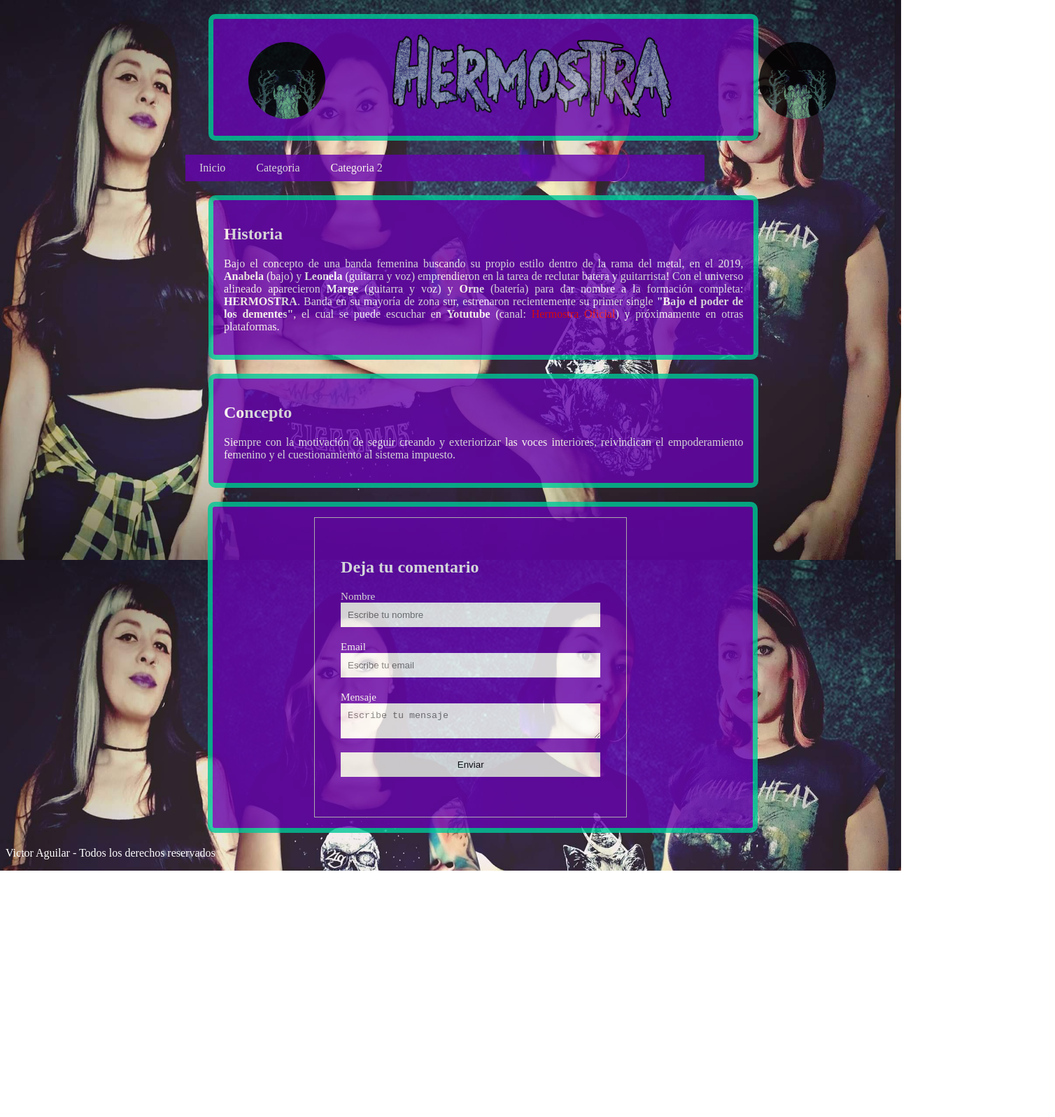
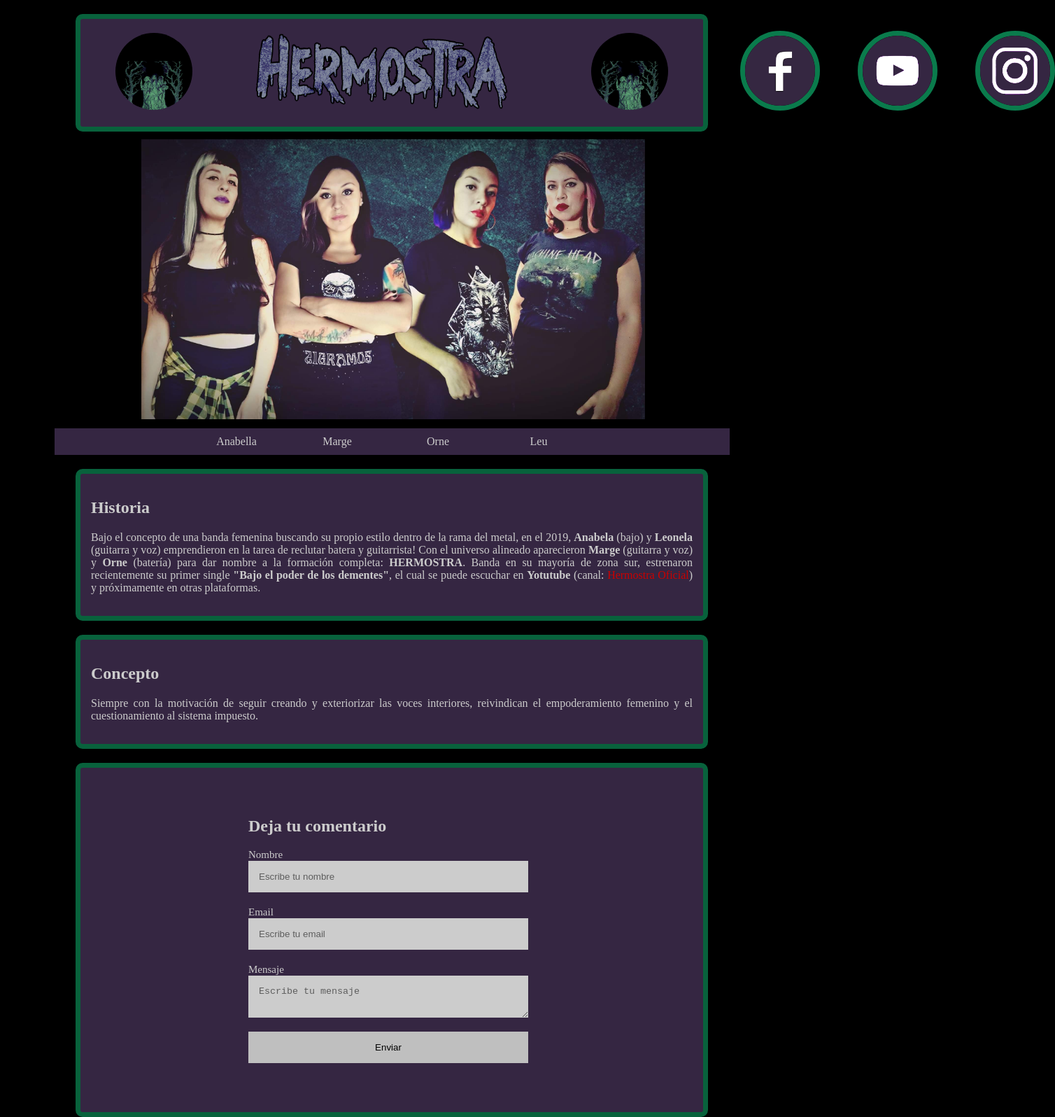
Before and after one commit to Hermostra/hermostra.github.io, a plain HTML site: page index.html in a window 1280 px wide. Shown: the top 1596 px of the page at 70% size, 1508 px wide, since content can reach past the window. Before the commit the page ends 1244 px from the top, so only its background shows below. Drawn offline with Linux system fonts and the light colour scheme; files whose address does not match are found by name.

Commit message:
Nueva Web

```diff
--- a/css/estilos.css
+++ b/css/estilos.css
@@ -1,24 +1,46 @@
 body {
-	background-image:url(C:/Users/admin/Desktop/HTML/Ejercicio%20con%20CSS%20-%20Hermostra/Imagenes/fondo.jpg);
-	background-repeat:no-repeat;
-	background-attachment:fixed;
-	background-size:100% 100%;
-	color:#FFF;
-	width:100%;
+	background-color:black;
+	background-repeat:repeat-y;
+	background-position:center 0;
+	background-attachment: fixed;
+	height:100%;
+}
+
+.foto {
+	height: 400px;
+	width:auto;
+	position:relative;
+	bottom: 9px;
+	left: -160px;
+
 }
 
 h1 {
 	color:#FFF;
 }
 
-div {
-	width:58%;
-	background:#6603AF;
-	opacity:0.8;
-	color: #FFF;
-	margin:20px 50px;
-	padding:15px;
-	border:7px solid #00C899;
+a .facebook {
+	border-radius:60px;
+	position:relative;
+	left:1050px;
+	top: -450px;
+	border:7px solid #0A7B4C;
+}
+
+a .youtube {
+	border-radius:60px;
+	position:relative;
+	left: 1100px;
+	top: -450px;
+	border:7px solid #0A7B4C;
+}
+
+a .instagram {
+	border-radius:60px;
+	position:relative;
+	left: 1150px;
+	top: -450px;
+	border:7px solid #0A7B4C;
 }
 
 p {
@@ -27,7 +49,7 @@ p {
 }
 
 .Logo {
-	height:17%;
+	height: 120px;
 	width:auto;
 	display:inline-block;
 	position:relative;
@@ -53,8 +75,8 @@ p {
 }
 
 .Menu {
-	width:58%;
-	background:#6603AF;
+	width:965px;
+	background:#433053;
 	opacity:0.8;
 	list-style:none;
 	margin:0px;
@@ -63,17 +85,22 @@ p {
 	top: 0px;
 	bottom: 0px;
 	right: 0px;
-	left: 257px;
+	left: 70px;
 }
 
 .Menu li {
 	display:inline-block;
+	;
 }
 
 .Menu li a {
+	width:100px;
 	padding: 10px 20px;
 	display:inline-block;
+	position:relative;
+	left: 190px;
 	color:white;
+	text-align: center;
 }
 
 .Menu li a:hover {
@@ -82,11 +109,18 @@ p {
 }
 
 .caja {
+	width: 860px;
+	background:#433053;
+	opacity:0.8;
+	color: #FFF;
+	margin:20px 50px;
+	padding:15px;
+	border:7px solid #0A7B4C;
 	position:relative;
 	top: 0px;
 	bottom: 0px;
 	right: 0px;
-	left: 240px;
+	left: 50px;
 	text-align: justify;
 	border-radius:10px;
 }
@@ -111,32 +145,41 @@ a:hover {
 }
 
 form {
-	width:50%;
-	border:1px solid #ccc;
-	padding:5%;
-	margin:0px 130px;
+	width: 410px;
+	background:#433053;
+	opacity:0.8;
+	color: #FFF;
+	margin:20px 50px;
+	border:7px solid #0A7B4C;
+	padding: 50px 240px;
+	border-radius:10px;
+	position:relative;
+	top: 0px;
+	bottom: 0px;
+	right: 0px;
+	left: 0px;
 }
 
 label {
 	font-size:15px;
 	display:block;
-	width:100%;
 }
 
 .cuatro {
 	position: relative;
-	left: 239px;
+	left: 50px;
 	border-radius:10px;
 }
 
 input, textarea {
 	margin-bottom:20px;
-	width:100%;
-	padding:10px;
+	width:400px;
+	padding:15px;
 	-webkit-box-sizing:border-box;
 	-moz-box-sizing:border-box;
 	box-sizing:border-box;
 	border:#FFF
+
 }
 
 input:focus, textarea:focus {
@@ -158,7 +201,17 @@ input [type="submit"] {
 
 input[type="submit"]:hover {
 	background:#328DE2;
+	color:#FFF;
 	cursor:pointer;
+}
+
+footer {
+	width: 860px;
+	background:black;
+	background-attachment: fixed;
+	position:relative;
+	left: 310px;
+	text-align: center;
 }
 
 /* Asi se pueden dejar anotaciones que no influyen en el armado de la web */
--- a/index.html
+++ b/index.html
@@ -1,20 +1,26 @@
 <html>
 	<head>
 		<title>Hermostra - Sitio Oficial</title>
-		<link rel="stylesheet" type="text/css" href="C:\Users\admin\Desktop\HTML\Ejercicio con CSS - Hermostra\css\estilos.css"/>
+		<link rel="stylesheet" type="text/css" href=".\css\estilos.css"/>
 	</head>
 
 <body>
 			<header>
 				<div class="caja">
-					<img class="Icon"src="C:\Users\admin\Desktop\HTML\Ejercicio con CSS - Hermostra\Imagenes\logo.jpg" width="100" alt="Hermostra"/> <img class="Logo" src="C:\Users\admin\Desktop\HTML\Ejercicio con CSS - Hermostra\Imagenes\Her11.png"/> <img class="Icon2"src="C:\Users\admin\Desktop\HTML\Ejercicio con CSS - Hermostra\Imagenes\logo.jpg" width="100" alt="Hermostra"/>
+					<img class="Icon"src=".\Imagenes\logo.jpg" width="100" alt="Hermostra"/> <img class="Logo" src=".\Imagenes\Her11.png"/> <img class="Icon2"src=".\Imagenes\logo.jpg" width="100" alt="Hermostra"/>
 				</div>
+				<a target="_blank" href="https://www.facebook.com/people/Hermostra/100063704530298/"><img class="Facebook"src=".\Imagenes\Facebook1.png" alt="Facebook Oficial" title="Facebook Oficial" width="100" alt="Facebook"/>
+				<a target="_blank" href="https://www.youtube.com/channel/UCtKm_X1bJfdB6qBpKNEMe-w"><img class="Youtube"src=".\Imagenes\Youtube1.png" alt="Youtube Oficial" title="Youtube Oficial" width="100" alt="Youtube"/></a>
+				<a target="_blank" href="https://www.instagram.com/hermostra.oficial/?hl=es-la"><img class="Instagram"src=".\Imagenes\Instagram1.png" alt="Instagram Oficial" title="Instagram Oficial" width="100" alt="Instagram"/></a>
+				<img class="Foto"src=".\Imagenes\fondo.jpg" alt="Hermostra formacion" title="Formacion original de Hermostra" width="100" alt="Foto"/>
+			</header>
 
 				<nav>
 					<ul class="Menu">
-						<li><a href="#" class="red">Inicio</a></li>
-						<li><a href="#" class="red">Categoria</a></li>
-						<li><a href="#" class="red">Categoria 2</a></li>
+						<li><a href="#" class="Anabela">Anabella</a></li>
+						<li><a href="#" class="Marge">Marge</a></li>
+						<li><a href="#" class="Orne">Orne</a></li>
+						<li><a href="#" class="Leu">Leu</a></li>
 					</ul>
 				</nav>
 
@@ -52,7 +58,7 @@
 				</div>
 </body>
 
-		<footer>
+		<footer class="footer">
 				<p>Victor Aguilar - Todos los derechos reservados</p>
 		</footer>
 </html>
```
Also changed, not shown: Imagenes/Facebook.png (added), Imagenes/Facebook1.png (added), Imagenes/Instagram.png (added), Imagenes/Instagram1.png (added), Imagenes/Youtube.png (added), Imagenes/Youtube1.png (added).
